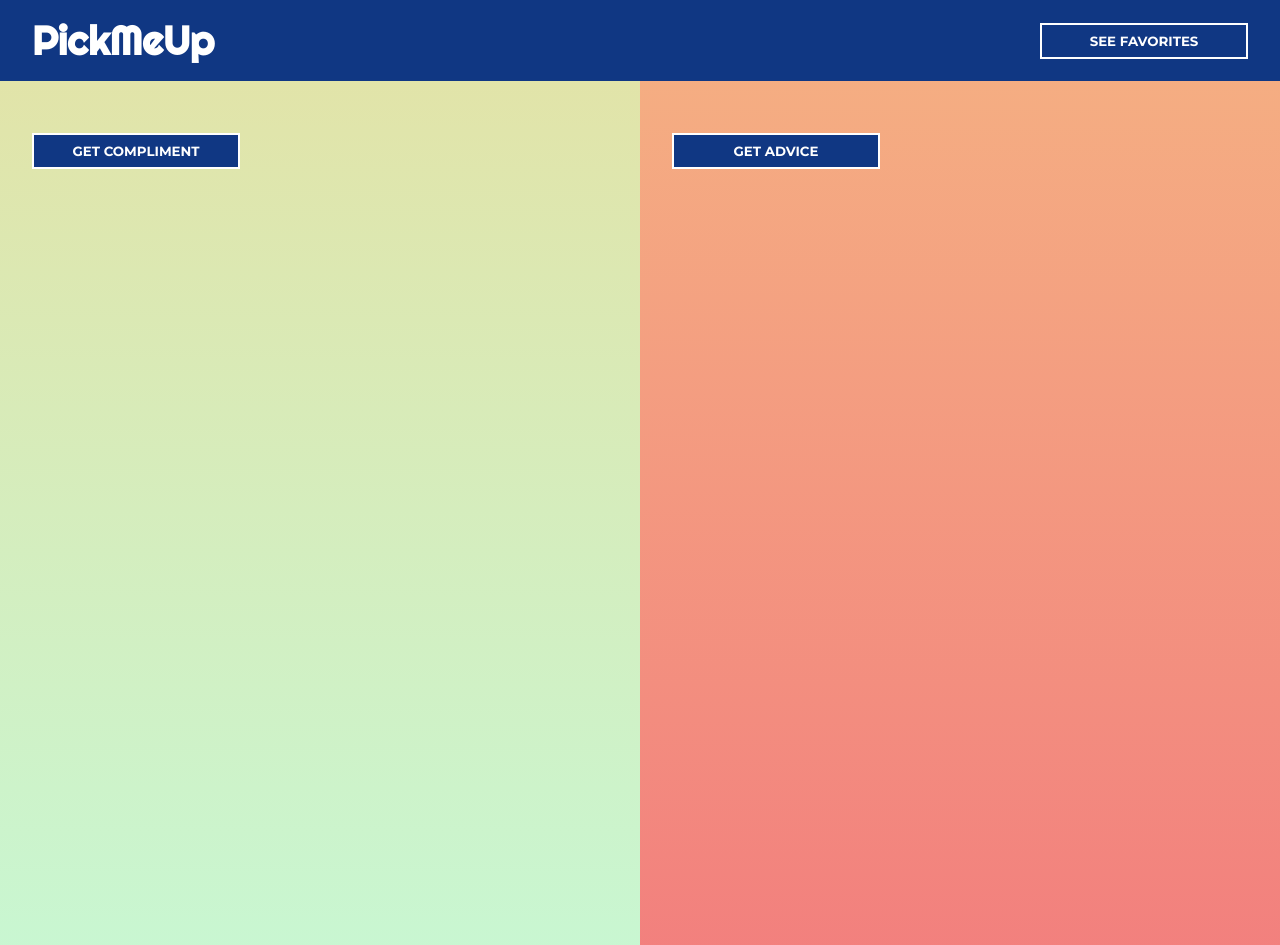
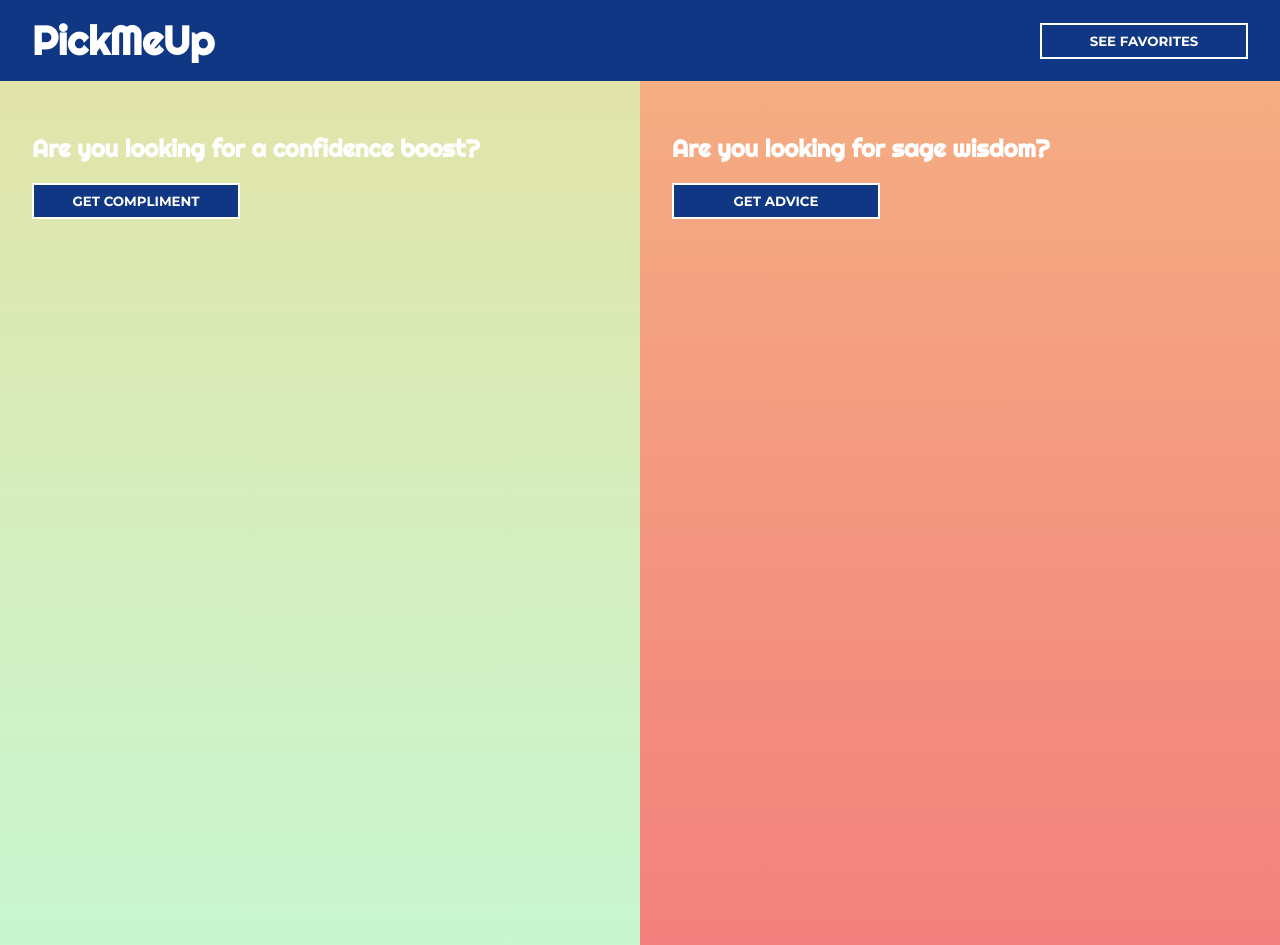
Before and after one commit to lkarpins/pick-me-up, a React (Create React App) app: page / in a window 1280 px wide. Built offline with nearby package versions, Linux system fonts and the light colour scheme; no server answers.

Commit message:
Added refactored SelectionsContainer

```diff
--- a/src/App.tsx
+++ b/src/App.tsx
@@ -2,7 +2,7 @@ import React, { Component } from "react";
 import { getCompliments, getAdvice } from "./ApiCalls";
 import "./App.css";
 import { Button } from "./components/Button/Button";
-import { Container } from "./components/Container/Container";
+import { AppContainer } from "./components/AppContainer/AppContainer";
 
 interface Props {}
 interface State {
@@ -32,10 +32,7 @@ class App extends Component<Props, State> {
           <h1 className="logo">PickMeUp</h1>
           <Button label="See Favorites" />
         </nav>
-        <Container
-          advice={this.state.advice}
-          compliment={this.state.compliment}
-        />
+        <AppContainer />
       </main>
     );
   }
--- /dev/null
+++ b/src/components/AppContainer/AppContainer.tsx
@@ -0,0 +1,21 @@
+import * as React from "react";
+import { Button } from "../Button/Button";
+import { SelectionsContainer } from "../SelectionsContainer/SelectionsContainer";
+import "./AppContainer.css";
+
+export function AppContainer() {
+  return (
+    <div className="app-container">
+      <SelectionsContainer
+        selection="compliment"
+        selectionHeading="Are you looking for a confidence boost?"
+        buttonLabel="Get Compliment"
+      />
+      <SelectionsContainer
+        selection="advice"
+        selectionHeading="Are you looking for sage wisdom?"
+        buttonLabel="Get Advice"
+      />
+    </div>
+  );
+}
--- a/src/components/Container/Container.tsx
+++ /dev/null
@@ -1,22 +0,0 @@
-import * as React from "react";
-import { Button } from "../Button/Button";
-import "./Container.css";
-export interface ContainerProps {
-  compliment: string;
-  advice: string;
-}
-
-export function Container({ compliment, advice }: ContainerProps) {
-  return (
-    <div className="app-container">
-      <div className="selections compliment-section">
-        <h2>{compliment}</h2>
-        <Button label="Get Compliment" />
-      </div>
-      <div className="selections advice-section">
-        <h2>{advice}</h2>
-        <Button label="Get Advice" />
-      </div>
-    </div>
-  );
-}
--- /dev/null
+++ b/src/components/SelectionsContainer/SelectionsContainer.tsx
@@ -0,0 +1,21 @@
+import * as React from "react";
+import { Button } from "../Button/Button";
+import "./SelectionsContainer.css";
+export interface SelectionsContainerProps {
+  selection: string;
+  selectionHeading: string;
+  buttonLabel: string;
+}
+
+export function SelectionsContainer({
+  selection,
+  selectionHeading,
+  buttonLabel,
+}: SelectionsContainerProps) {
+  return (
+    <div className={`selections ${selection}-section`}>
+      <h2>{selectionHeading}</h2>
+      <Button label={buttonLabel} />
+    </div>
+  );
+}
```
Also changed, not shown: src/components/AppContainer/AppContainer.css (renamed from src/components/Container/Container.css).
